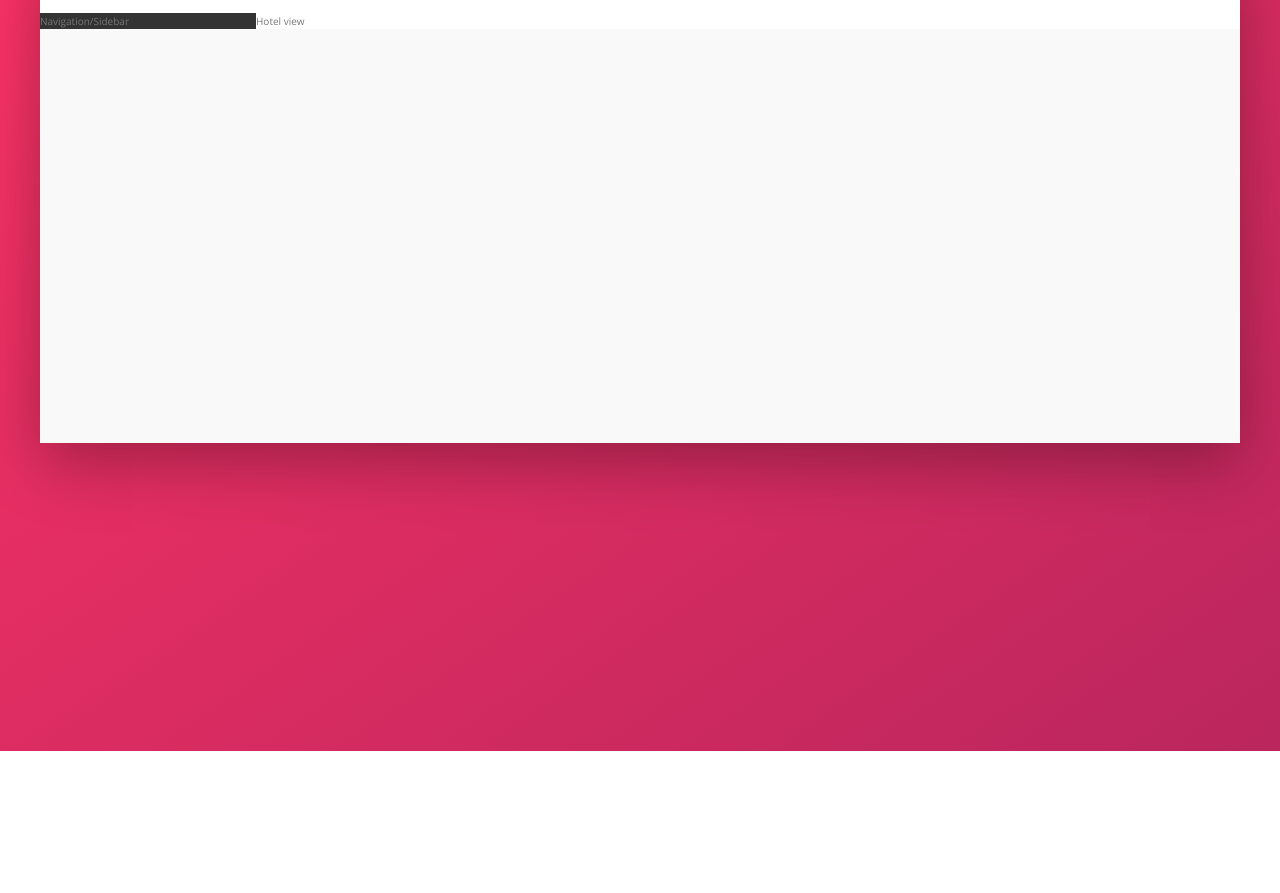
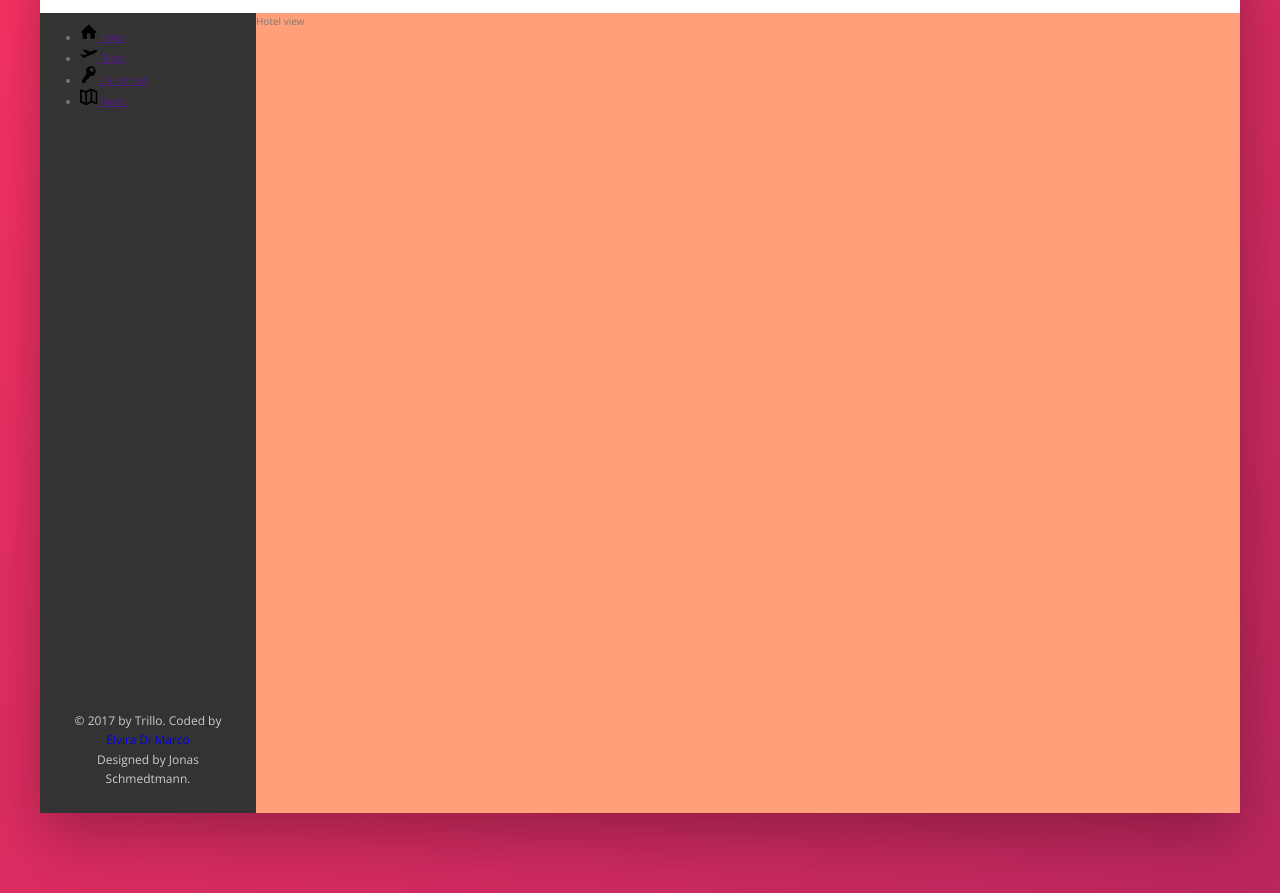
Before and after one commit to Elvira-D/Trillo-project, a website: page index.html in a window 1280 px wide. Shown: the part 137-1030 px from the top of the page. Before the commit the page ends 888 px from the top, so only its background shows below. Drawn offline with nearby package versions, Linux system fonts and the light colour scheme.

Commit message:
Created Navigation section

```diff
--- a/index.html
+++ b/index.html
@@ -50,8 +50,56 @@
 
         <div class="content">
             <nav class="sidebar">
-                Navigation/Sidebar
+                <ul class="side-nav">
+                    <li class="side-nav__item">
+                        <a href="" class="side-nav__link">
+                            <svg class="side-nav__icon">
+                                <use xlink:href="img/sprite.svg#icon-home"></use>
+                            </svg>
+                            <span>Hotel</span>
+                        </a>
+                    </li>
+
+                    <li class="side-nav__item">
+                        <a href="" class="side-nav__link">
+                            <svg class="side-nav__icon">
+                                <use xlink:href="img/sprite.svg#icon-aircraft-take-off"></use>
+                            </svg>
+                            <span>Flight</span>
+                        </a>
+                    </li>
+
+                    <li class="side-nav__item">
+                        <a href="" class="side-nav__link">
+                            <svg class="side-nav__icon">
+                                <use xlink:href="img/sprite.svg#icon-key"></use>
+                            </svg>
+                            <span>Car rental</span>
+                        </a>
+                    </li>
+
+                    <li class="side-nav__item">
+                        <a href="" class="side-nav__link">
+                            <svg class="side-nav__icon">
+                                <use xlink:href="img/sprite.svg#icon-map"></use>
+                            </svg>
+                            <span>Tours</span>
+                        </a>
+                    </li>
+                </ul>
+
+                <div class="legal">
+                    &copy; 2017 by Trillo. Coded by <a href="https://github.com/Elvira-D" target="_blank">Elvira Di
+                        Marco</a> <br />
+                    Designed
+                    by Jonas Schmedtmann.
+
+                </div>
+
             </nav>
+
+
+
             <main class="hotel-view">
                 Hotel view
             </main>
--- a/sass/_components.scss
+++ b/sass/_components.scss
@@ -119,3 +119,45 @@
 
 
 }
+
+
+//SIDE NAVIGATION
+.side-nav {
+
+    &__item {
+
+    }
+
+    &__link {
+
+    }
+
+    &__icon {
+        width: 1.75rem;
+        height: 1.75rem;
+    }
+}
+
+//LEGAL TEXT
+.legal {
+    font-size: 1.2rem;
+    text-align: center;
+    color: var(--color-grey-light-4);
+    padding: 2.5rem
+}
+
+.legal a {
+    &:link {
+        text-decoration: none;
+
+    }
+    &:visited {
+        color: var(--color-primary-dark);
+    }
+    &:hover {
+        color: lightcoral;
+    }
+    &:active {
+        color: var(--color-primary-dark);
+    }
+}
--- a/sass/_layout.scss
+++ b/sass/_layout.scss
@@ -25,9 +25,14 @@
 .sidebar {
     background-color: var(--color-grey-dark-1);
     flex: 0 0 18%;
+
+    display: flex;
+    flex-direction: column;
+    justify-content: space-between;
 }
 
 .hotel-view {
-    background-color: #fff;
+    background-color: lightsalmon;
+    height: 80rem;
     flex: 1;
 }
```
Also changed, not shown: css/style.css.
